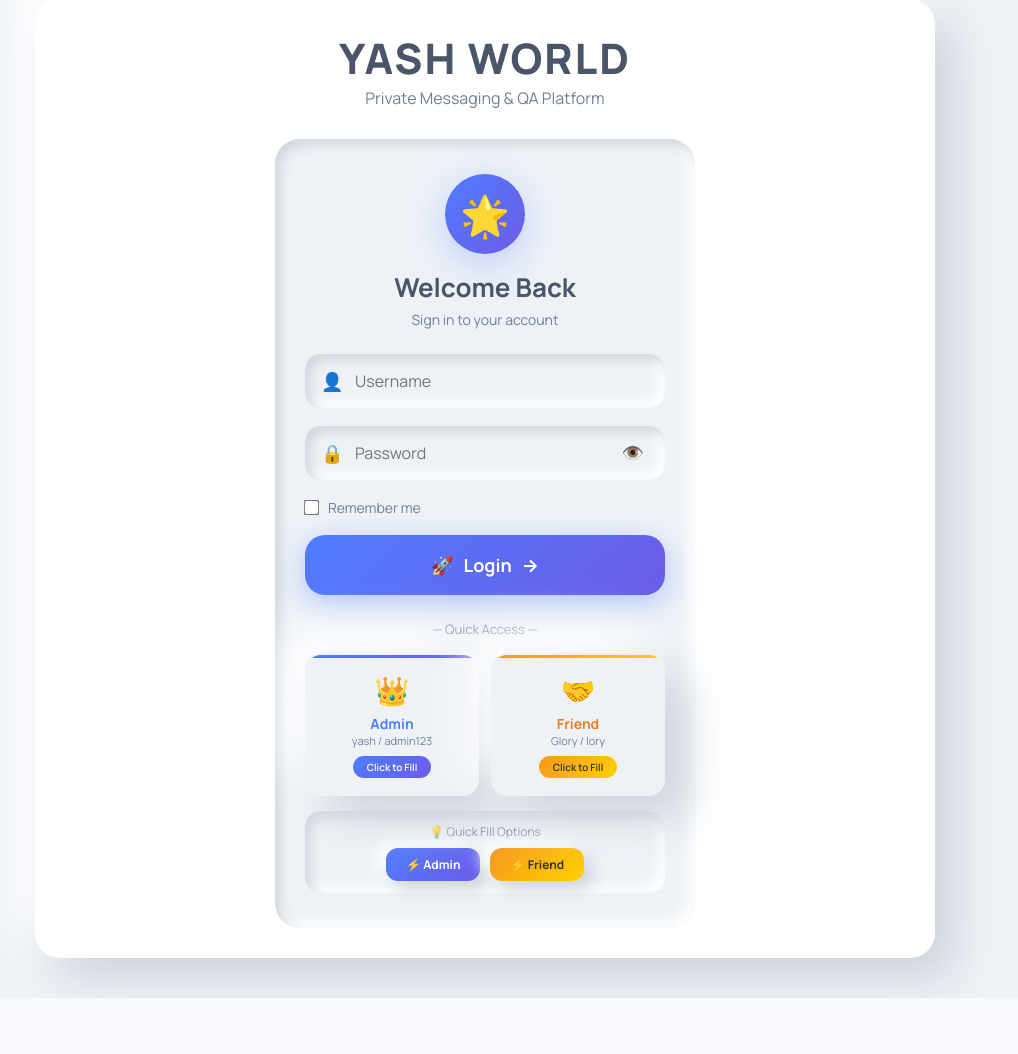
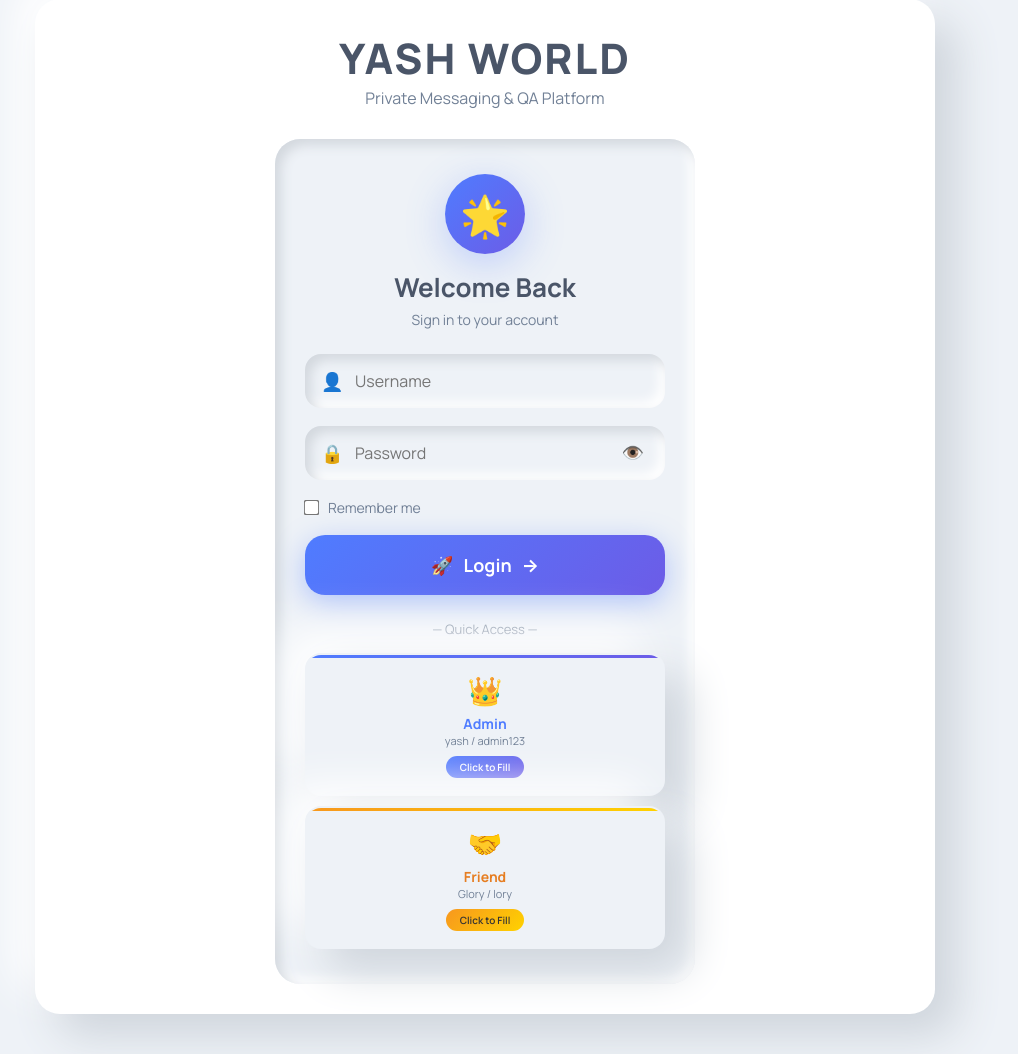
Before and after one commit to thenameisyash17/Happy-Birthday, a Flask app: page /login in a window 1280 px wide. Shown: the part 21-1075 px from the top of the page, without its empty margins (155-1173 px from the left). Before the commit the page ends 1019 px from the top, so only its background shows below. Run offline with Flask 3, Linux system fonts and the light colour scheme.

Commit message:
Refactor login.html structure and styles

```diff
--- a/templates/login.html
+++ b/templates/login.html
@@ -2,6 +2,7 @@
 
 {% block content %}
 <div style="max-width: 420px; margin: 0 auto; padding: 35px 30px; border-radius: 25px; background: var(--bg-primary); box-shadow: var(--inset-shadow);">
+
     <!-- Logo/Icon -->
     <div style="text-align: center; margin-bottom: 25px;">
         <div style="width: 80px; height: 80px; border-radius: 50%; background: var(--gradient-primary); margin: 0 auto 15px; display: flex; align-items: center; justify-content: center; font-size: 40px; box-shadow: 0 10px 40px rgba(79,124,255,0.3);">
@@ -11,6 +12,7 @@
         <p style="color: var(--text-muted); font-size: 14px;">Sign in to your account</p>
     </div>
 
+    <!-- Login Form -->
     <form method="post" style="display: flex; flex-direction: column; gap: 18px;">
         <!-- Username Field -->
         <div style="position: relative;">
@@ -40,20 +42,19 @@
 
         <!-- Login Button -->
         <button type="submit" class="btn btn-primary btn-lg" id="loginBtn"
-                style="width: 100%; justify-content: center; padding: 18px; font-size: 18px; border-radius: 20px; background: var(--gradient-primary); color: white; border: none; cursor: pointer; transition: all 0.3s ease; box-shadow: 0 8px 30px rgba(79,124,255,0.4); font-weight: 700; display: flex; align-items: center; gap: 10px;">
+                style="width: 100%; justify-content: center; padding: 18px; font-size: 18px; border-radius: 20px; border: none; cursor: pointer; transition: all 0.3s ease; box-shadow: 0 8px 30px rgba(79,124,255,0.4); font-weight: 700; display: flex; align-items: center; gap: 10px; background: var(--gradient-primary); color: white;">
             <span>🚀</span> Login
             <span style="transition: transform 0.3s ease;">→</span>
         </button>
     </form>
 
-    <!-- Quick Login Cards -->
-    <div style="margin-top: 25px;">
-        <p style="text-align: center; color: var(--text-muted); font-size: 13px; margin-bottom: 15px;">— Quick Access —</p>
+    <!-- Demo Credentials -->
+    <div style="margin-top: 25px; text-align: center;">
+        <p style="color: var(--text-muted); font-size: 13px; margin-bottom: 15px;">— Quick Access —</p>
 
-        <div style="display: grid; grid-template-columns: 1fr 1fr; gap: 12px;">
-            <!-- Admin Login Card -->
-            <div onclick="fillDemo('@thenameisyash','last MSg')"
-                 style="padding: 16px; border-radius: 16px; background: var(--bg-primary); box-shadow: var(--card-shadow); cursor: pointer; transition: all 0.3s cubic-bezier(0.175, 0.885, 0.32, 1.275); text-align: center; border: 2px solid transparent; position: relative; overflow: hidden;">
+        <!-- Admin Card -->
+        <div onclick="fillDemo('yash','admin123')"
+             style="padding: 16px; border-radius: 16px; background: var(--bg-primary); box-shadow: var(--card-shadow); cursor: pointer; transition: all 0.3s cubic-bezier(0.175, 0.885, 0.32, 1.275); text-align: center; border: 2px solid transparent; position: relative; overflow: hidden; margin-bottom: 10px;">
             <div style="position: absolute; top: 0; left: 0; right: 0; height: 3px; background: var(--gradient-primary);"></div>
             <div style="font-size: 28px; margin-bottom: 5px;">👑</div>
             <div style="font-weight: 700; color: var(--accent-blue); font-size: 14px;">Admin</div>
@@ -61,28 +62,14 @@
             <div style="margin-top: 8px; display: inline-block; padding: 4px 14px; border-radius: 20px; background: var(--gradient-primary); color: white; font-size: 10px; font-weight: 600;">Click to Fill</div>
         </div>
 
-            <!-- Friend Login Card -->
-            <div onclick="fillDemo('Glory','Glory')"
+        <!-- Friend Card -->
+        <div onclick="fillDemo('Glory','lory')"
              style="padding: 16px; border-radius: 16px; background: var(--bg-primary); box-shadow: var(--card-shadow); cursor: pointer; transition: all 0.3s cubic-bezier(0.175, 0.885, 0.32, 1.275); text-align: center; border: 2px solid transparent; position: relative; overflow: hidden;">
             <div style="position: absolute; top: 0; left: 0; right: 0; height: 3px; background: var(--gradient-gold);"></div>
             <div style="font-size: 28px; margin-bottom: 5px;">🤝</div>
-                <div style="font-weight: 700; color: var(--accent-gold); font-size: 14px; color: var(--accent-orange);">Friend</div>
+            <div style="font-weight: 700; color: var(--accent-orange); font-size: 14px;">Friend</div>
             <div style="font-size: 11px; color: var(--text-muted);">Glory / lory</div>
             <div style="margin-top: 8px; display: inline-block; padding: 4px 14px; border-radius: 20px; background: var(--gradient-gold); color: #333; font-size: 10px; font-weight: 600;">Click to Fill</div>
-            </div>
-        </div>
-
-        <!-- Quick Fill Button (Alternative) -->
-        <div style="text-align: center; margin-top: 15px; padding: 12px; border-radius: 16px; background: var(--bg-primary); box-shadow: var(--inset-shadow);">
-            <p style="color: var(--text-muted); font-size: 12px; margin-bottom: 8px;">💡 Quick Fill Options</p>
-            <div style="display: flex; gap: 10px; justify-content: center; flex-wrap: wrap;">
-                <button onclick="fillDemo('yash','admin123')" class="btn btn-sm" style="background: var(--gradient-primary); color: white; padding: 8px 20px; font-size: 12px; border-radius: 12px; border: none; cursor: pointer; transition: all 0.3s ease;">
-                    ⚡ Admin
-                </button>
-                <button onclick="fillDemo('Glory','lory')" class="btn btn-sm" style="background: var(--gradient-gold); color: #333; padding: 8px 20px; font-size: 12px; border-radius: 12px; border: none; cursor: pointer; transition: all 0.3s ease;">
-                    ⚡ Friend
-                </button>
-            </div>
         </div>
     </div>
 </div>
@@ -112,11 +99,14 @@
 }
 
 @media (max-width: 480px) {
-    .grid-cards { grid-template-columns: 1fr !important; }
+    .login-container { padding: 20px !important; }
 }
 </style>
 
 <script>
+// ============================================
+// TOGGLE PASSWORD VISIBILITY
+// ============================================
 function togglePassword() {
     const input = document.getElementById('passwordInput');
     const btn = event.target;
@@ -129,11 +119,14 @@ function togglePassword() {
     }
 }
 
+// ============================================
+// FILL DEMO CREDENTIALS
+// ============================================
 function fillDemo(username, password) {
     document.getElementById('usernameInput').value = username;
     document.getElementById('passwordInput').value = password;
 
-    // Visual feedback - pulse animation
+    // Visual feedback - pulse animation on the card
     const btn = event && event.target ? event.target.closest('[onclick]') : null;
     if (btn) {
         btn.style.borderColor = 'var(--accent-green)';
@@ -143,9 +136,29 @@ function fillDemo(username, password) {
     showToast('✅ Credentials filled! Click Login.', 'success');
 }
 
-// Auto-focus on username
+// ============================================
+// AUTO-FOCUS ON USERNAME
+// ============================================
 document.addEventListener('DOMContentLoaded', function() {
-    document.getElementById('usernameInput').focus();
+    const usernameInput = document.getElementById('usernameInput');
+    if (usernameInput) {
+        setTimeout(() => usernameInput.focus(), 500);
+    }
+});
+
+// ============================================
+// KEYBOARD SHORTCUT - ENTER TO SUBMIT
+// ============================================
+document.addEventListener('keydown', function(e) {
+    if (e.key === 'Enter' && !e.shiftKey) {
+        const activeElement = document.activeElement;
+        if (activeElement && activeElement.tagName === 'INPUT' &&
+            (activeElement.id === 'usernameInput' || activeElement.id === 'passwordInput')) {
+            e.preventDefault();
+            document.querySelector('form').submit();
+        }
+    }
 });
 </script>
+
 {% endblock %}
```
Lines whose indentation alone changed are shown as unchanged.
